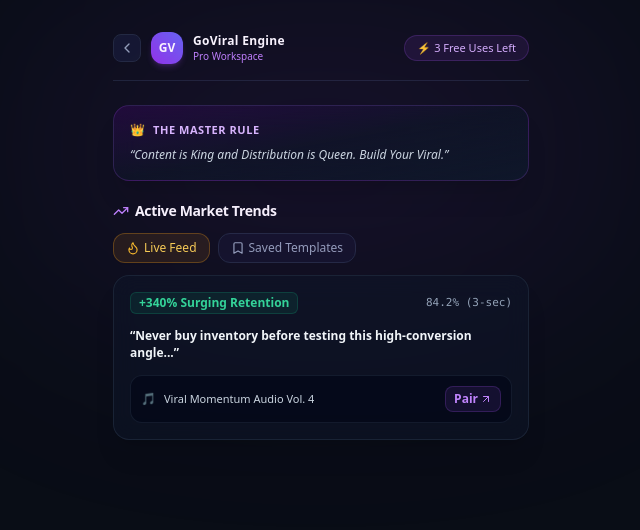
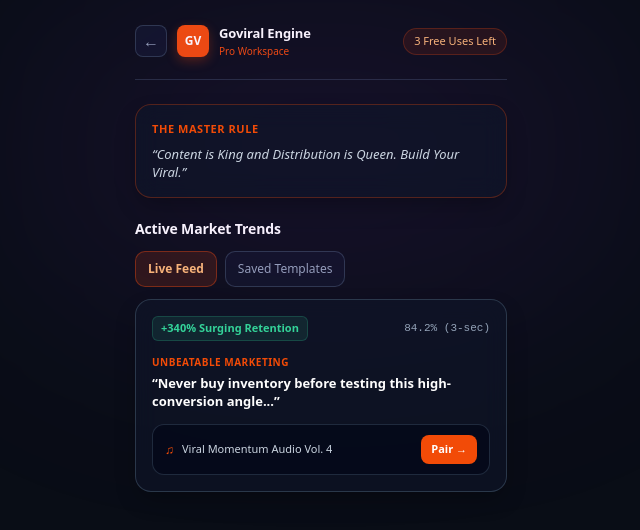
Before and after one commit to COBALTMETRICS/GoViral, a Next.js app: page /dashboard in a window 1280 px wide. Shown: the top 530 px of the page, without its empty margins (319-959 px from the left). Built offline with nearby package versions, Linux system fonts and the light colour scheme.

Commit message:
Refactor DashboardPage styles and layout
Refactor DashboardPage to use inline styles instead of Tailwind CSS classes for layout and styling.

```diff
--- a/app/dashboard/page.tsx
+++ b/app/dashboard/page.tsx
@@ -2,81 +2,84 @@
 
 import React from 'react';
 import Link from 'next/link';
-import { Flame, Bookmark, TrendingUp, ArrowUpRight, ChevronLeft, Sparkles } from 'lucide-react';
 
 export default function DashboardPage() {
   return (
-    <div className="min-h-screen bg-[#090D16] text-slate-100 font-sans p-4 max-w-md mx-auto">
+    <div style={{ backgroundColor: '#090D16', color: '#fefefe', minHeight: '100vh', padding: '24px', maxWidth: '420px', margin: '0 auto', fontFamily: 'system-ui, sans-serif' }}>
+
       {/* Top Header */}
-      <header className="flex items-center justify-between py-4 border-b border-slate-800/80 mb-6">
-        <div className="flex items-center space-x-2.5">
-          <Link href="/" className="w-7 h-7 rounded-lg bg-slate-900 border border-slate-800 flex items-center justify-center text-slate-400 hover:text-white transition-colors">
-            <ChevronLeft className="w-4 h-4" />
+      <header style={{ display: 'flex', alignItems: 'center', justifyContent: 'space-between', paddingBottom: '20px', borderBottom: '1px solid rgba(51, 65, 85, 0.6)', marginBottom: '24px' }}>
+        <div style={{ display: 'flex', alignItems: 'center', gap: '10px' }}>
+          <Link href="/" style={{ width: '32px', height: '32px', borderRadius: '8px', background: 'rgba(15, 23, 42, 0.8)', border: '1px solid rgba(51, 65, 85, 0.8)', display: 'flex', alignItems: 'center', justifyContent: 'center', color: '#94a3b8', textDecoration: 'none' }}>
+            ←
           </Link>
-          <div className="w-8 h-8 rounded-xl bg-gradient-to-tr from-purple-600 to-indigo-500 flex items-center justify-center font-bold text-white shadow-md shadow-purple-500/20 text-xs">
+          <div style={{ width: '32px', height: '32px', borderRadius: '8px', background: '#f24b07', display: 'flex', alignItems: 'center', justifyContent: 'center', fontWeight: 'bold', color: '#fefefe', fontSize: '12px', boxShadow: '0 4px 12px rgba(242, 75, 7, 0.3)' }}>
             GV
           </div>
           <div>
-            <h1 className="font-bold text-xs tracking-wide text-white">GoViral Engine</h1>
-            <p className="text-[10px] text-purple-400">Pro Workspace</p>
+            <h1 style={{ fontWeight: 700, fontSize: '13px', letterSpacing: '-0.01em', margin: 0 }}>Goviral Engine</h1>
+            <p style={{ fontSize: '10px', color: '#f24b07', margin: 0, fontWeight: 500 }}>Pro Workspace</p>
           </div>
         </div>
-        <div className="bg-purple-500/10 border border-purple-500/20 px-3 py-1 rounded-full text-[11px] text-purple-300 font-medium">
-          ⚡ 3 Free Uses Left
+        <div style={{ background: 'rgba(242, 75, 7, 0.1)', border: '1px solid rgba(242, 75, 7, 0.25)', padding: '4px 10px', borderRadius: '9999px', fontSize: '11px', color: '#fdba74', fontWeight: 500 }}>
+          3 Free Uses Left
         </div>
       </header>
 
       {/* Main Container */}
-      <main className="space-y-5">
+      <main style={{ display: 'flex', flexDirection: 'column', gap: '20px' }}>
+
         {/* Master Rule Banner */}
-        <div className="bg-gradient-to-br from-purple-950/40 via-slate-900/60 to-slate-900 border border-purple-500/20 rounded-2xl p-4 shadow-xl backdrop-blur-md">
-          <div className="flex items-center space-x-2 mb-1.5">
-            <span className="text-amber-400 text-xs">👑</span>
-            <span className="text-[11px] font-semibold uppercase tracking-wider text-purple-300">The Master Rule</span>
+        <div style={{ background: 'rgba(15, 23, 42, 0.6)', border: '1px solid rgba(242, 75, 7, 0.3)', borderRadius: '16px', padding: '16px', boxShadow: '0 10px 25px -5px rgba(0, 0, 0, 0.3)', backdropFilter: 'blur(12px)' }}>
+          <div style={{ display: 'flex', alignItems: 'center', gap: '6px', marginBottom: '8px' }}>
+            <span style={{ fontSize: '11px', fontWeight: 600, textTransform: 'uppercase', letterSpacing: '0.05em', color: '#f24b07' }}>The Master Rule</span>
           </div>
-          <p className="text-xs font-medium italic text-slate-300 leading-relaxed">
+          <p style={{ fontSize: '13px', fontWeight: 500, fontStyle: 'italic', color: '#cbd5e1', margin: 0, lineHeight: 1.4 }}>
             &ldquo;Content is King and Distribution is Queen. Build Your Viral.&rdquo;
           </p>
         </div>
 
         {/* Active Trends Section */}
-        <div className="space-y-3">
-          <div className="flex items-center justify-between">
-            <h2 className="text-sm font-bold tracking-tight text-white flex items-center gap-1.5">
-              <TrendingUp className="w-4 h-4 text-purple-400" /> Active Market Trends
+        <div style={{ display: 'flex', flexDirection: 'column', gap: '12px' }}>
+          <div style={{ display: 'flex', alignItems: 'center', justifyContent: 'space-between' }}>
+            <h2 style={{ fontSize: '14px', fontWeight: 700, letterSpacing: '-0.01em', color: '#fefefe', margin: 0 }}>
+              Active Market Trends
             </h2>
           </div>
 
           {/* Action Tabs */}
-          <div className="flex gap-2 text-xs">
-            <button className="flex items-center gap-1 bg-amber-500/10 border border-amber-500/30 text-amber-300 px-3 py-1.5 rounded-xl font-medium shadow-sm">
-              <Flame className="w-3.5 h-3.5 text-amber-400" /> Live Feed
+          <div style={{ display: 'flex', gap: '8px', fontSize: '12px' }}>
+            <button style={{ display: 'flex', alignItems: 'center', gap: '6px', backgroundColor: 'rgba(242, 75, 7, 0.15)', border: '1px solid rgba(242, 75, 7, 0.4)', color: '#fdba74', padding: '8px 12px', borderRadius: '10px', fontWeight: 600, cursor: 'pointer' }}>
+              Live Feed
             </button>
-            <button className="flex items-center gap-1 bg-slate-900/60 border border-slate-800 text-slate-400 px-3 py-1.5 rounded-xl font-medium hover:text-white transition-colors">
-              <Bookmark className="w-3.5 h-3.5 text-slate-400" /> Saved Templates
+            <button style={{ display: 'flex', alignItems: 'center', gap: '6px', backgroundColor: 'rgba(15, 23, 42, 0.6)', border: '1px solid rgba(51, 65, 85, 0.8)', color: '#94a3b8', padding: '8px 12px', borderRadius: '10px', fontWeight: 500, cursor: 'pointer' }}>
+              Saved Templates
             </button>
           </div>
 
           {/* Trend Card */}
-          <div className="bg-slate-900/50 border border-slate-800/80 rounded-2xl p-4 space-y-3.5 shadow-xl backdrop-blur-md">
-            <div className="flex items-center justify-between text-xs">
-              <span className="text-emerald-400 font-semibold bg-emerald-500/10 px-2 py-0.5 rounded-md border border-emerald-500/20">
+          <div style={{ background: 'rgba(15, 23, 42, 0.6)', border: '1px solid rgba(51, 65, 85, 0.8)', borderRadius: '16px', padding: '16px', display: 'flex', flexDirection: 'column', gap: '14px', boxShadow: '0 10px 25px -5px rgba(0, 0, 0, 0.3)', backdropFilter: 'blur(12px)' }}>
+            <div style={{ display: 'flex', alignItems: 'center', justifyContent: 'space-between', fontSize: '11px' }}>
+              <span style={{ color: '#34d399', fontWeight: 600, backgroundColor: 'rgba(52, 211, 153, 0.1)', padding: '3px 8px', borderRadius: '6px', border: '1px solid rgba(52, 211, 153, 0.2)' }}>
                 +340% Surging Retention
               </span>
-              <span className="text-slate-400 font-mono text-[11px]">84.2% (3-sec)</span>
+              <span style={{ color: '#94a3b8', fontFamily: 'monospace' }}>84.2% (3-sec)</span>
             </div>
 
-            <p className="text-xs font-semibold text-slate-100 leading-snug">
-              &ldquo;Never buy inventory before testing this high-conversion angle...&rdquo;
-            </p>
+            <div style={{ display: 'flex', flexDirection: 'column', gap: '4px' }}>
+              <span style={{ fontSize: '10px', textTransform: 'uppercase', letterSpacing: '0.05em', color: '#f24b07', fontWeight: 600 }}>Unbeatable Marketing</span>
+              <p style={{ fontSize: '13px', fontWeight: 600, color: '#fefefe', margin: 0, lineHeight: 1.4 }}>
+                &ldquo;Never buy inventory before testing this high-conversion angle...&rdquo;
+              </p>
+            </div>
 
-            <div className="bg-slate-950/60 rounded-xl p-2.5 flex items-center justify-between border border-slate-800/60">
-              <div className="flex items-center space-x-2 text-xs text-slate-300">
-                <span className="text-purple-400">🎵</span>
-                <span className="truncate max-w-[190px] text-[11px]">Viral Momentum Audio Vol. 4</span>
+            <div style={{ backgroundColor: 'rgba(2, 6, 23, 0.6)', borderRadius: '12px', padding: '10px 12px', display: 'flex', alignItems: 'center', justifyContent: 'space-between', border: '1px solid rgba(51, 65, 85, 0.6)' }}>
+              <div style={{ display: 'flex', alignItems: 'center', gap: '8px', fontSize: '12px', color: '#cbd5e1' }}>
+                <span style={{ color: '#f24b07', fontWeight: bold => 700 }}>♫</span>
+                <span style={{ overflow: 'hidden', textOverflow: 'ellipsis', whiteSpace: 'nowrap', maxWidth: '180px', fontSize: '11px' }}>Viral Momentum Audio Vol. 4</span>
               </div>
-              <button className="text-xs text-purple-400 hover:text-purple-300 font-semibold flex items-center gap-0.5 bg-purple-500/10 px-2 py-1 rounded-lg border border-purple-500/20">
-                Pair <ArrowUpRight className="w-3 h-3" />
+              <button style={{ fontSize: '11px', color: '#fefefe', backgroundColor: '#f24b07', fontWeight: 600, display: 'flex', alignItems: 'center', gap: '4px', padding: '6px 10px', borderRadius: '8px', border: 'none', cursor: 'pointer' }}>
+                Pair →
               </button>
             </div>
           </div>
```
